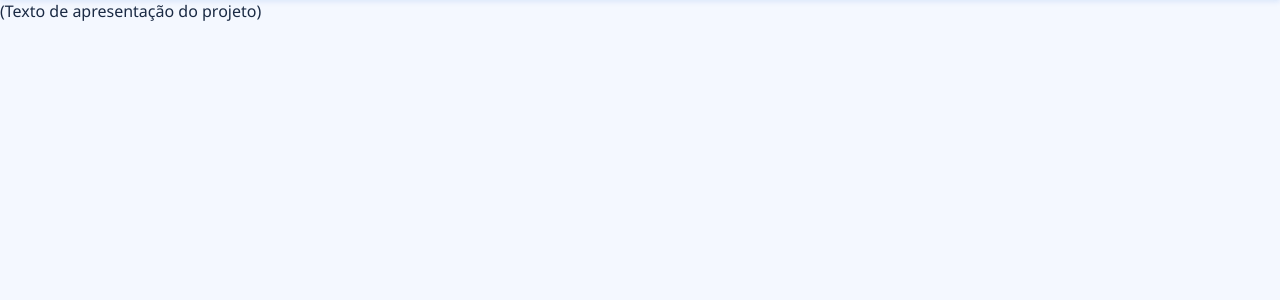
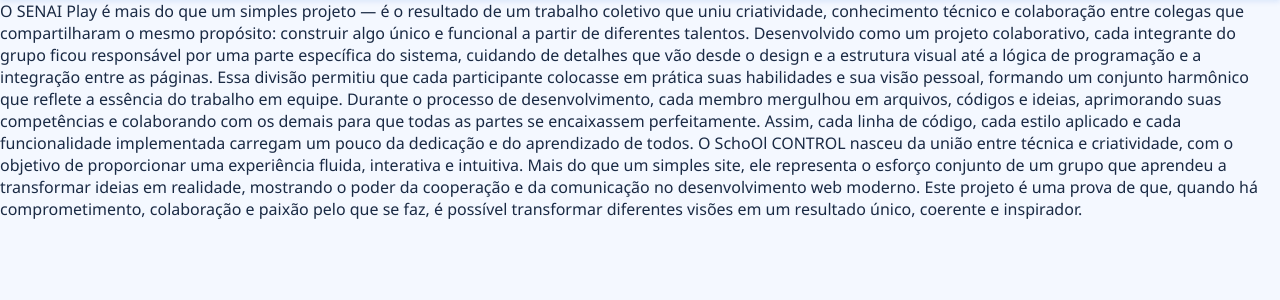
Before and after one commit to Brand00wn/SENAI_PLAY, a PHP site: page / in a window 1280 px wide. Shown: the part 187-487 px from the top of the page. Run offline with PHP 8.4, Linux system fonts and the light colour scheme.

Commit message:
incluindo tela inicial

```diff
--- a/schoolcontrol-pro/index.php
+++ b/schoolcontrol-pro/index.php
@@ -22,7 +22,15 @@
   </nav>
 
   <main>
-    <p>(Texto de apresentação do projeto)</p>
+    <p>O SENAI Play é mais do que um simples projeto — é o resultado de um trabalho coletivo que uniu criatividade, conhecimento técnico e colaboração entre colegas que compartilharam o mesmo propósito: construir algo único e funcional a partir de diferentes talentos.
+
+Desenvolvido como um projeto colaborativo, cada integrante do grupo ficou responsável por uma parte específica do sistema, cuidando de detalhes que vão desde o design e a estrutura visual até a lógica de programação e a integração entre as páginas. Essa divisão permitiu que cada participante colocasse em prática suas habilidades e sua visão pessoal, formando um conjunto harmônico que reflete a essência do trabalho em equipe.
+
+Durante o processo de desenvolvimento, cada membro mergulhou em arquivos, códigos e ideias, aprimorando suas competências e colaborando com os demais para que todas as partes se encaixassem perfeitamente. Assim, cada linha de código, cada estilo aplicado e cada funcionalidade implementada carregam um pouco da dedicação e do aprendizado de todos.
+
+O SchoOl CONTROL nasceu da união entre técnica e criatividade, com o objetivo de proporcionar uma experiência fluida, interativa e intuitiva. Mais do que um simples site, ele representa o esforço conjunto de um grupo que aprendeu a transformar ideias em realidade, mostrando o poder da cooperação e da comunicação no desenvolvimento web moderno.
+
+Este projeto é uma prova de que, quando há comprometimento, colaboração e paixão pelo que se faz, é possível transformar diferentes visões em um resultado único, coerente e inspirador.</p>
   </main>
 
   <script src="assets/JS/script.js" defer></script>
```
